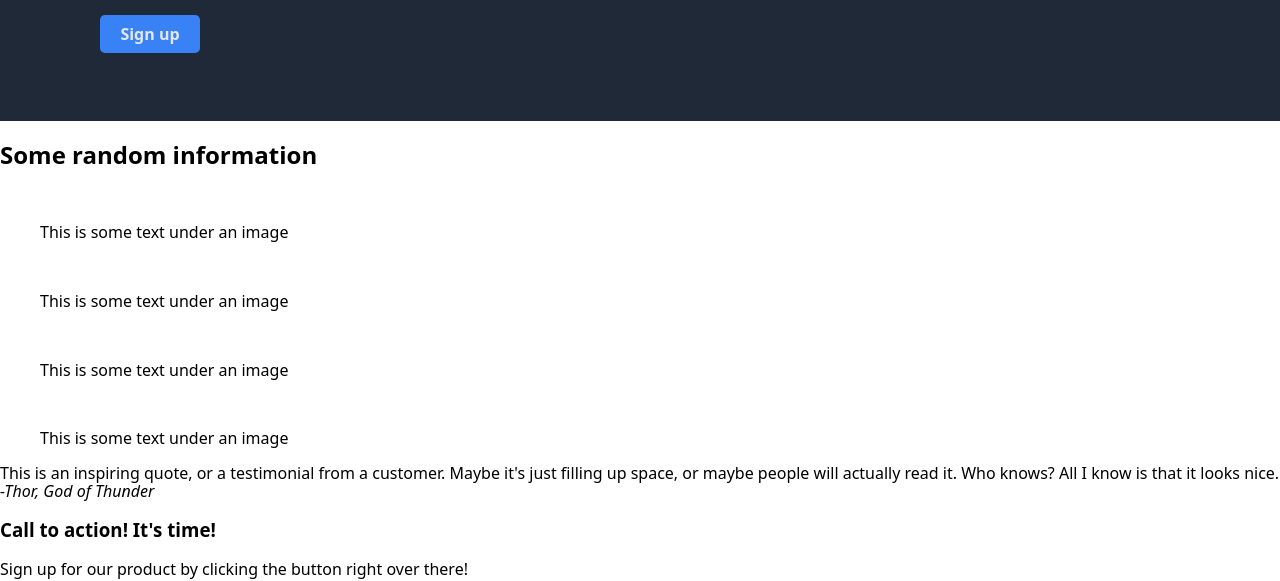
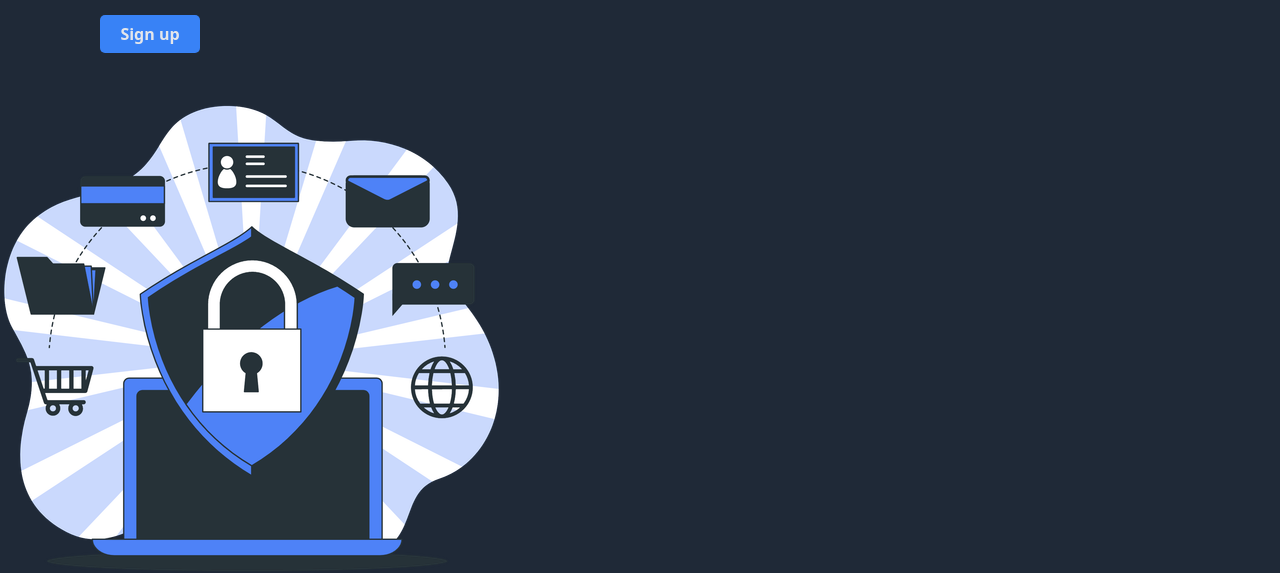
Before and after one commit to Hanikn/landing, a website: page index.html in a window 1280 px wide. Shown: the part 378-959 px from the top of the page. Drawn offline with nearby package versions, Linux system fonts and the light colour scheme.

Commit message:
Added hero image

```diff
--- a/index.html
+++ b/index.html
@@ -42,7 +42,9 @@
         </p>
         <button type="button" class="hero-button">Sign up</button>
       </div>
-      <img src="" alt="" />
+      <div class="hero-img-div">
+        <img class="hero-image" src="./images/hero-img.png" alt="" />
+      </div>
     </header>
     <main>
       <h2>Some random information</h2>
--- a/styles.css
+++ b/styles.css
@@ -27,22 +27,23 @@ nav {
     padding-top: 20px;
 }
 
+/* Logo Styles */
 
 .logo-link:hover img {
-    filter: brightness(0) saturate(100%) invert(58%) sepia(77%) saturate(5833%) hue-rotate(205deg) brightness(104%) contrast(93%);
+  filter: brightness(0) saturate(100%) invert(58%) sepia(77%) saturate(5833%) hue-rotate(205deg) brightness(104%) contrast(93%);
 }
 
 .logo-link:active img {
   filter: brightness(0) saturate(100%) invert(13%) sepia(94%) saturate(7492%) hue-rotate(209deg) brightness(88%) contrast(99%);
 }
 
+/* Header Links */
+
 .header-links {
     display: flex;
     gap: 200px;
     font-size: 20px;
 }
-
-/* Header Links Hover */
 
 .header-link {
     text-decoration: none;
@@ -103,3 +104,7 @@ nav {
     transition: 0s;
     background-color: #0d3066;
 }
+
+.hero-img-div {
+    display: flex;
+}
```
Also changed, not shown: images/hero-img.png (added).
